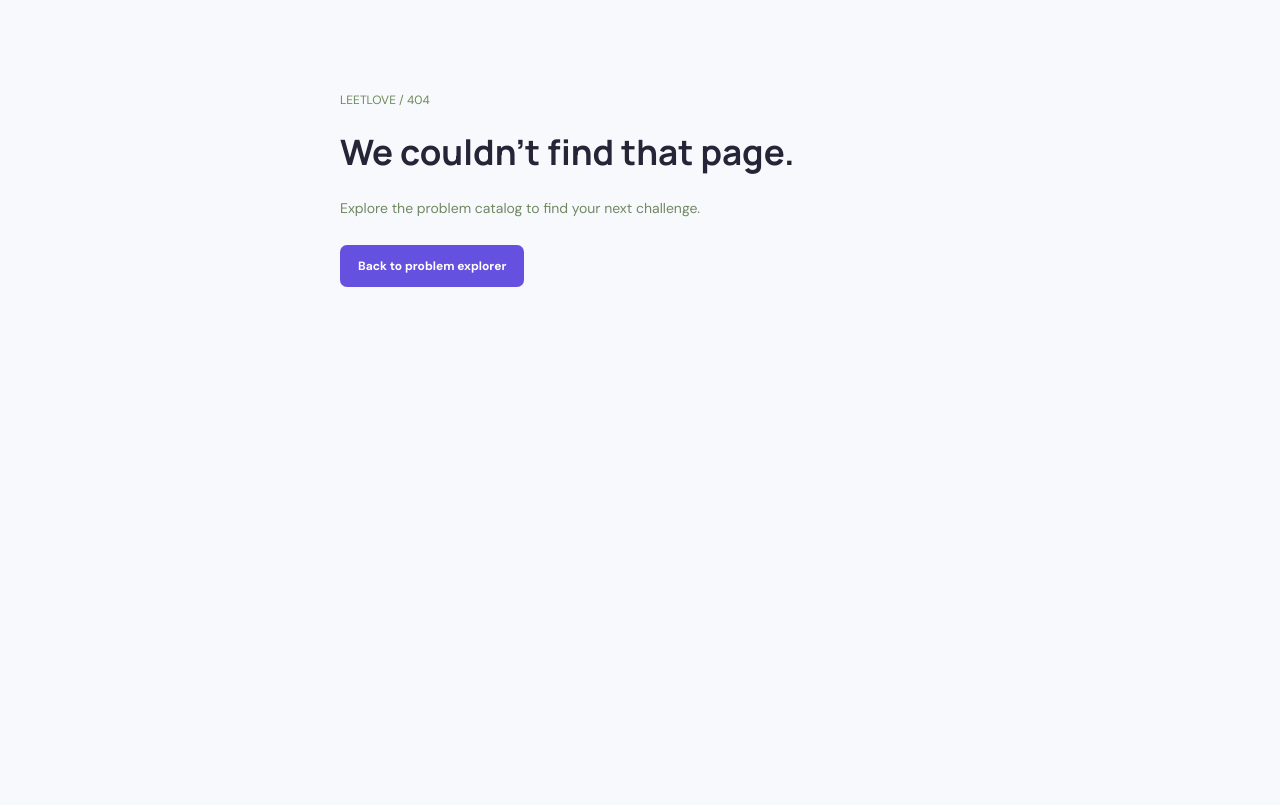
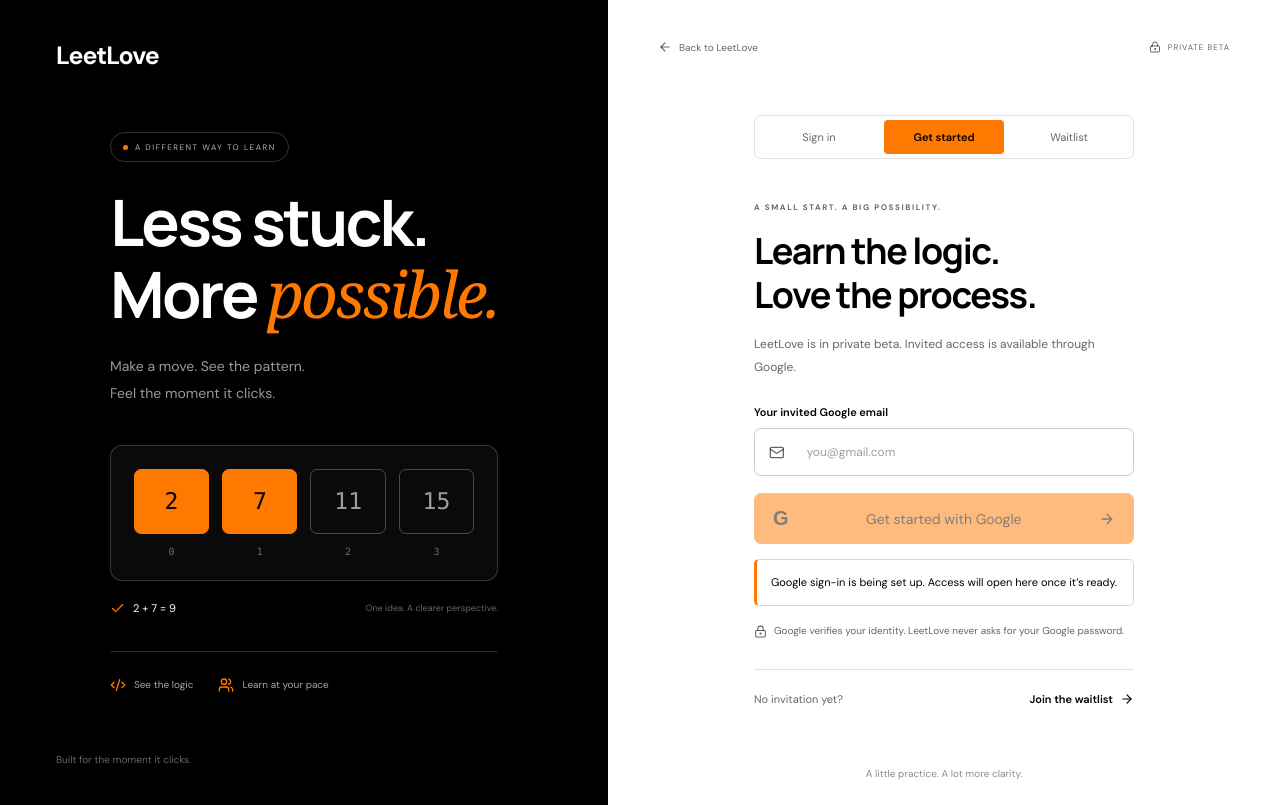
Before and after one commit to ius-sharma/Leet-Love, a Next.js app: page /signup in a window 1280 px wide. Before the commit this address had no page. Built offline with nearby package versions, Linux system fonts and the light colour scheme; no server answers.

Commit message:
feat(signup): add invited Google account entry

```diff
--- /dev/null
+++ b/src/app/signup/page.tsx
@@ -0,0 +1,8 @@
+import { AccessPage } from '@/components/auth/access-page';
+import { authConfiguration } from '@/auth/config';
+import { safeNext } from '@/auth/policy';
+import '../auth.css';
+export const metadata={title:'Get started · LeetLove',robots:{index:false,follow:false}};
+export default async function Signup({searchParams}:{searchParams:Promise<{next?:string;notice?:string}>}){
+  const params=await searchParams;return <AccessPage mode="signup" ready={authConfiguration().ready} next={safeNext(params.next)} notice={params.notice}/>;
+}
```
